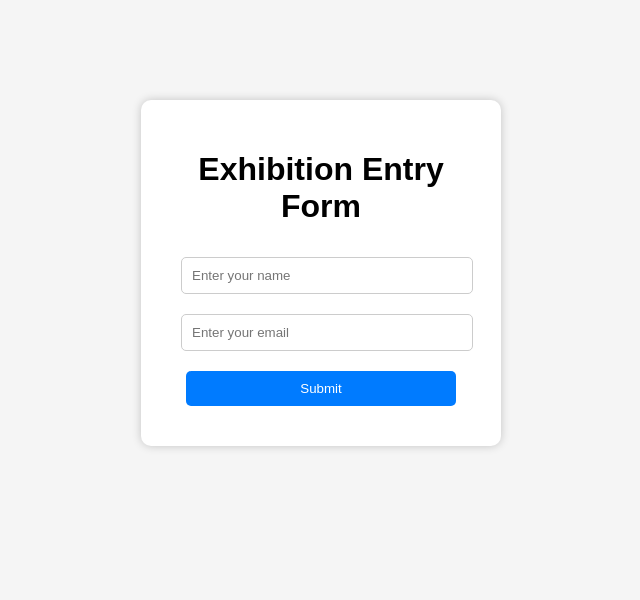
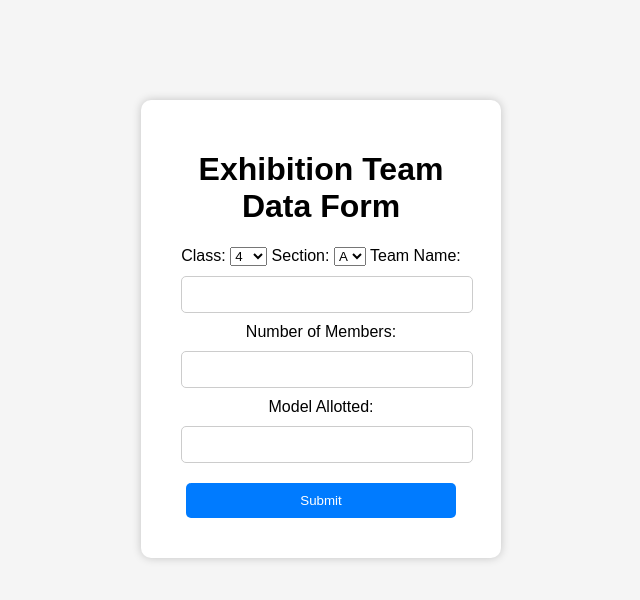
Before and after one commit to marrios9669/exhibition-entrpp, a Flask app: page / in a window 1280 px wide. Shown: the top 600 px of the page, without its empty margins (319-959 px from the left). Run offline with Flask 3, Linux system fonts and the light colour scheme.

Commit message:
Update form.html

```diff
--- a/templates/form.html
+++ b/templates/form.html
@@ -2,15 +2,39 @@
 <html lang="en">
 <head>
     <meta charset="UTF-8">
-    <title>Exhibition Entry Form</title>
+    <meta name="viewport" content="width=device-width, initial-scale=1.0">
+    <title>Class Exhibition Data</title>
     <link rel="stylesheet" href="{{ url_for('static', filename='style.css') }}">
 </head>
 <body>
     <div class="container">
-        <h1>Exhibition Entry Form</h1>
+        <h1>Exhibition Team Data Form</h1>
         <form method="POST">
-            <input type="text" name="name" placeholder="Enter your name" required><br>
-            <input type="email" name="email" placeholder="Enter your email" required><br>
+            <label>Class:</label>
+            <select name="class_name" required>
+                {% for i in range(4, 13) %}
+                    <option value="{{ i }}">{{ i }}</option>
+                {% endfor %}
+            </select>
+
+            <label>Section:</label>
+            <select name="section" required>
+                <option value="A">A</option>
+                <option value="B">B</option>
+                <option value="C">C</option>
+                <option value="D">D</option>
+                <option value="E">E</option>
+            </select>
+
+            <label>Team Name:</label>
+            <input type="text" name="team_name" required>
+
+            <label>Number of Members:</label>
+            <input type="number" name="members" required min="1">
+
+            <label>Model Allotted:</label>
+            <input type="text" name="model" required>
+
             <button type="submit">Submit</button>
         </form>
     </div>
```
